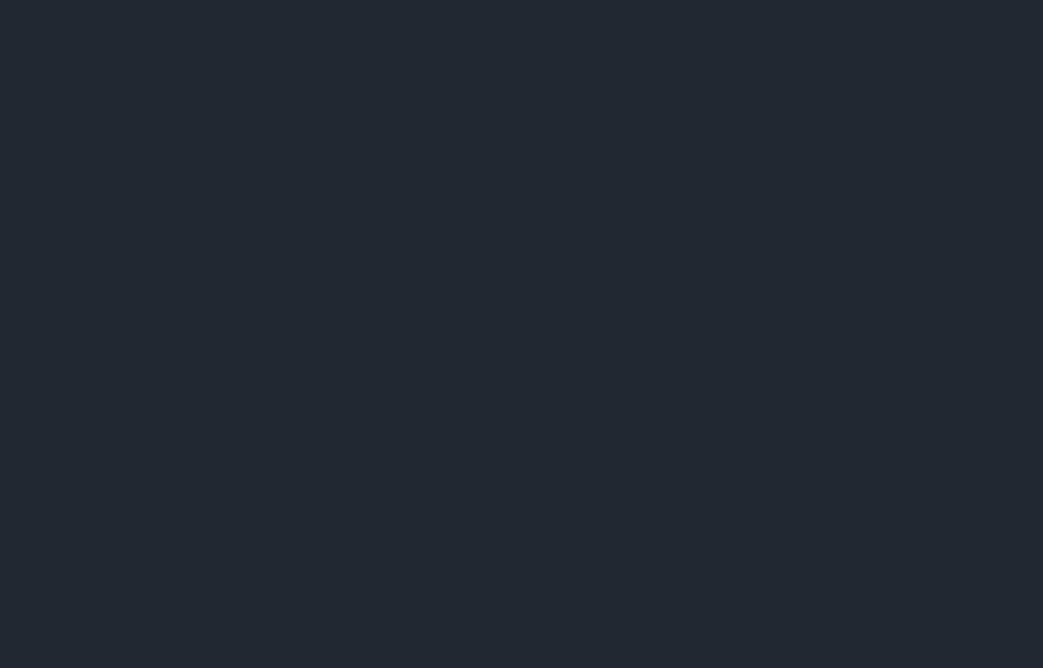
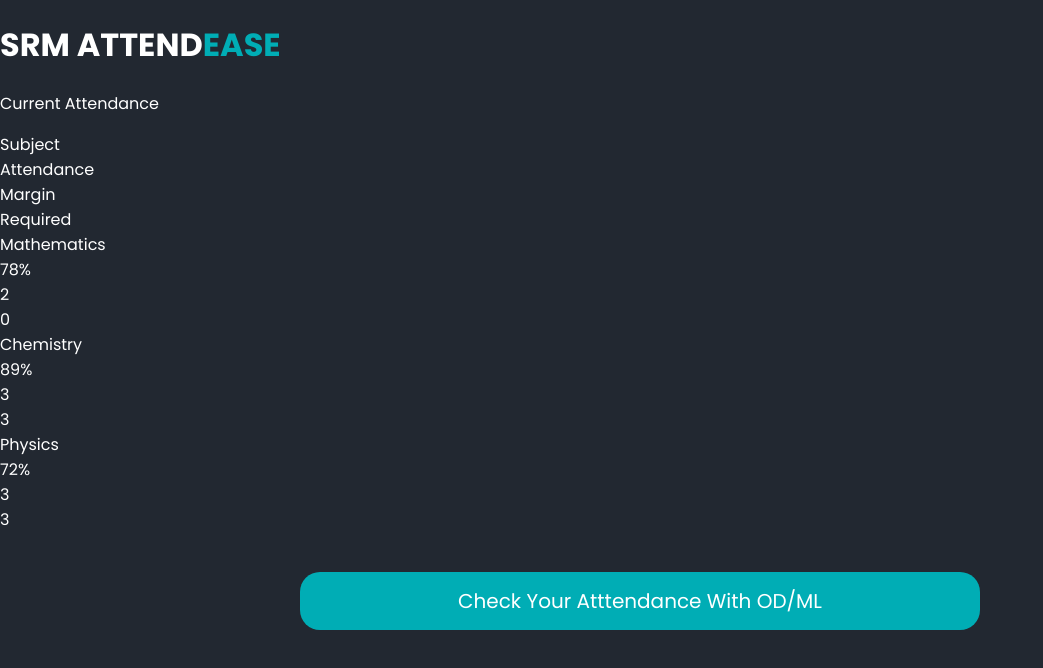
Before and after one commit to TartejBrothers/SRM-Attendease, a React (Create React App) app: page /attendance in a window 1280 px wide. Before the commit this address had no page. Shown: the top 668 px of the page, without its empty margins (0-1043 px from the left). Built offline with nearby package versions, Linux system fonts and the light colour scheme.

Commit message:
Added Attendance Page

```diff
--- a/src/App.js
+++ b/src/App.js
@@ -1,6 +1,7 @@
 import HomePage from "./components/home";
 import ProjectPage from "./components/project";
 import OdPage from "./components/od";
+import AttendancePage from "./components/attendance";
 import { BrowserRouter as Router, Route, Routes } from "react-router-dom";
 
 function App() {
@@ -10,6 +11,7 @@ function App() {
         <Routes>
           <Route path="/" element={<HomePage />} />
           <Route path="/project" element={<ProjectPage />} />
+          <Route path="/attendance" element={<AttendancePage />} />
           <Route path="/home" element={<HomePage />} />
           <Route path="/od" element={<OdPage />} />
         </Routes>
--- /dev/null
+++ b/src/components/attendance.jsx
@@ -0,0 +1,47 @@
+import React from "react";
+import "./styles/global.css";
+import "./styles/attendance.css";
+import { Link } from "react-router-dom";
+export default function AttendancePage() {
+  return (
+    <div className="attendancecontent">
+      <h1>
+        SRM ATTEND<font color="#00ADB5">EASE</font>
+      </h1>
+      <div className="attendancebody">
+        <p>Current Attendance</p>
+        <div className="attendancerecords">
+          <div className="attendanceheader">
+            <div className="attendancecolumns">Subject</div>
+            <div className="attendancecolumns">Attendance</div>
+            <div className="attendancecolumns">Margin</div>
+            <div className="attendancecolumns">Required</div>
+          </div>
+          <div className="attendancerows">
+            <div className="attendancecolumns">Mathematics</div>
+            <div className="attendancecolumns">78%</div>
+            <div className="attendancecolumns">2</div>
+            <div className="attendancecolumns">0</div>
+          </div>
+          <div className="attendancerows">
+            <div className="attendancecolumns">Chemistry</div>
+            <div className="attendancecolumns">89%</div>
+            <div className="attendancecolumns">3</div>
+            <div className="attendancecolumns">3</div>
+          </div>
+          <div className="attendancerows">
+            <div className="attendancecolumns">Physics</div>
+            <div className="attendancecolumns">72%</div>
+            <div className="attendancecolumns">3</div>
+            <div className="attendancecolumns">3</div>
+          </div>
+        </div>
+      </div>
+      <Link to="/projects">
+        <button className="submitbutton calculatebutton">
+          Check Your Atttendance With OD/ML
+        </button>
+      </Link>
+    </div>
+  );
+}
```
Also changed, not shown: src/components/styles/attendance.css (added).
